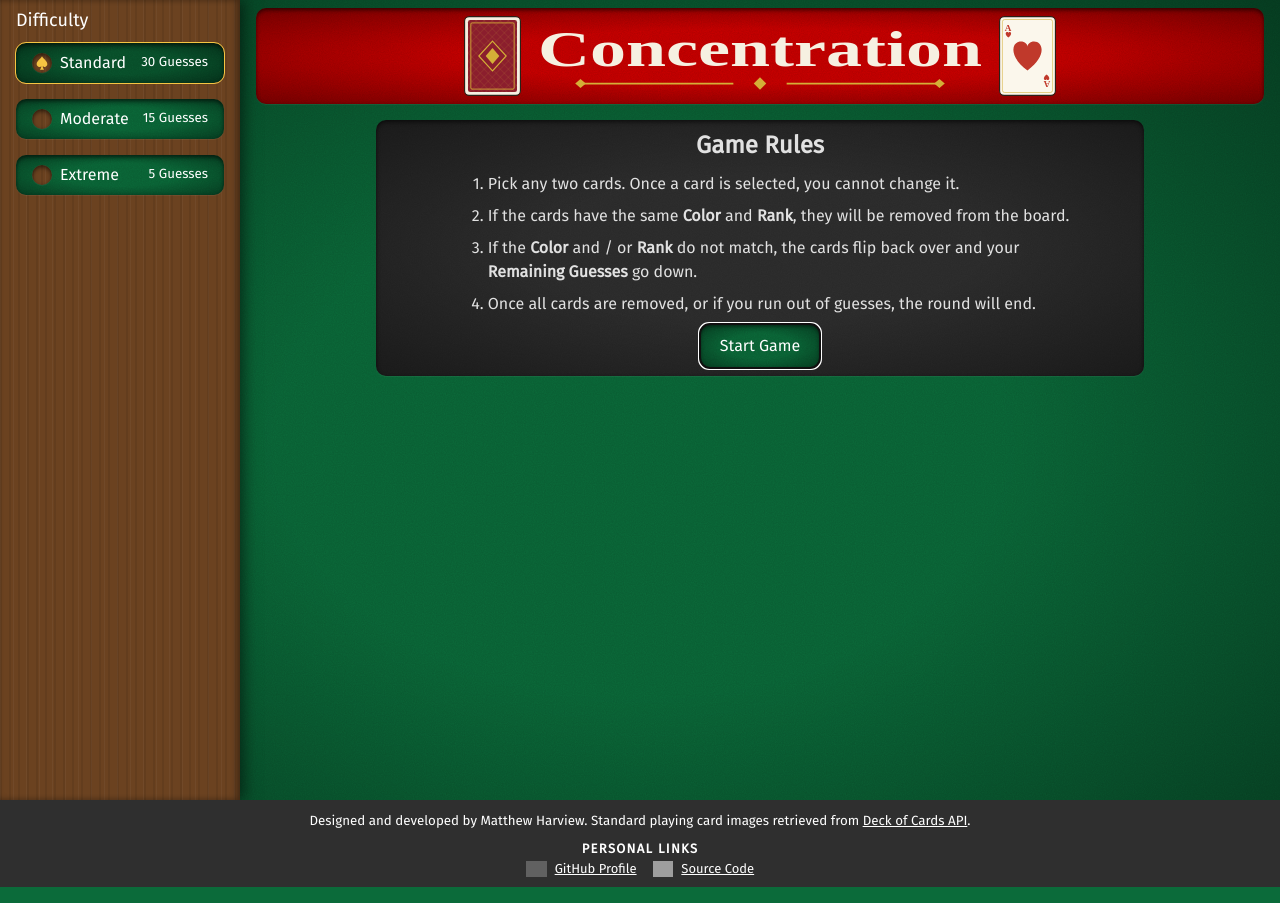
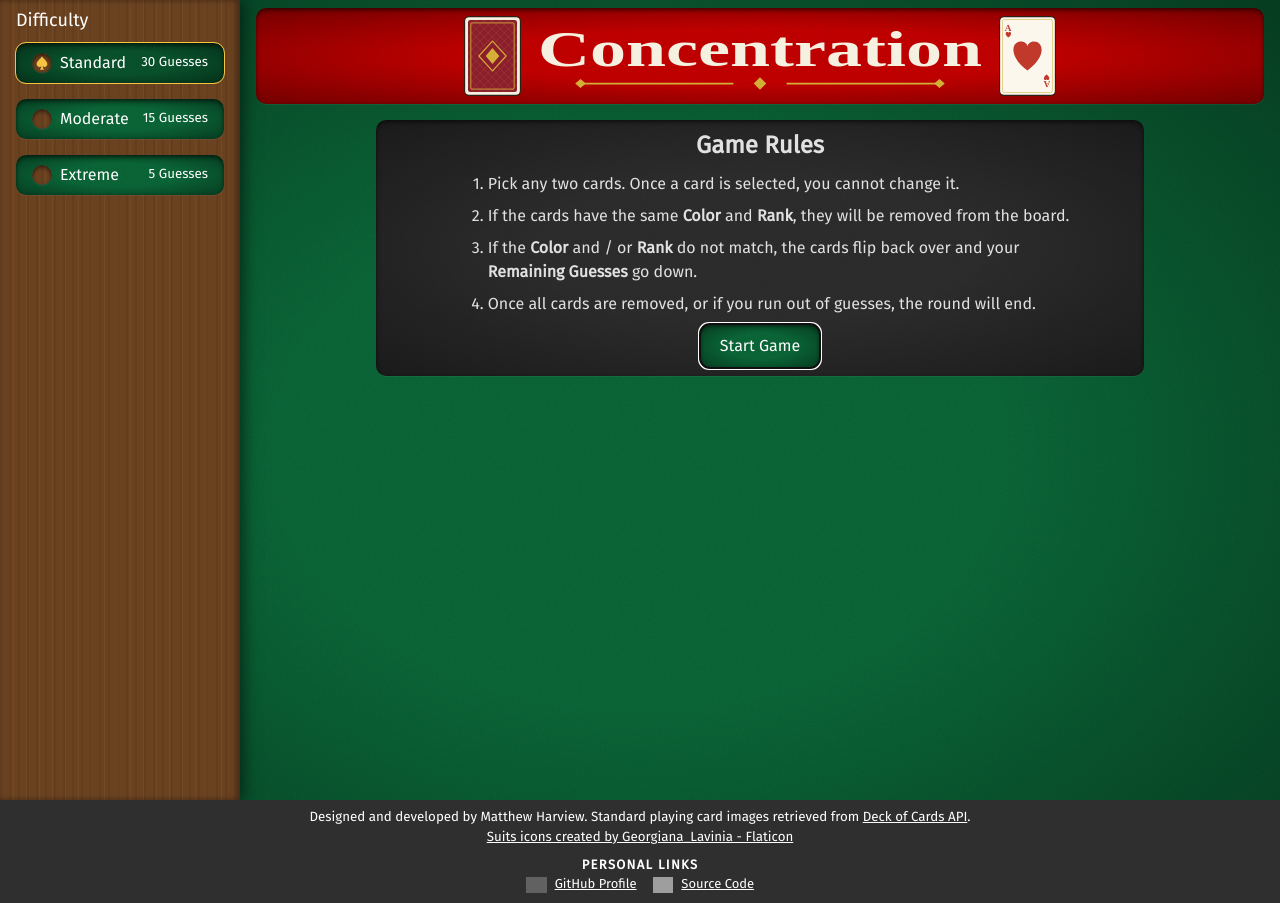
Before and after one commit to Long-Hold/memory-card, a React (Vite) app: page / in a window 1280 px wide. Built offline with nearby package versions, Linux system fonts and the light colour scheme; grey boxes are pictures that could not be loaded.

Commit message:
feat: add attributes and stack vertically

```diff
--- a/src/components/footer/Footer.jsx
+++ b/src/components/footer/Footer.jsx
@@ -3,10 +3,13 @@ import './footer.css';
 export function Footer() {
   return (
     <footer>
-      <p>
+      <p className='attributions'>
         <small>
           Designed and developed by Matthew Harview.
           Standard playing card images retrieved from <a href='https://deckofcardsapi.com/'>Deck of Cards API</a>.
+        </small>
+        <small>
+          <a href="https://www.flaticon.com/free-icons/suits" title="suits icons">Suits icons created by Georgiana_Lavinia - Flaticon</a>
         </small>
       </p>
 
--- a/src/components/footer/footer.css
+++ b/src/components/footer/footer.css
@@ -12,6 +12,11 @@ footer {
   background-color: var(--menu-color);
   padding: var(--container-padding);
   gap: var(--small-items-gap);
+
+  .attributions {
+    display: flex;
+    flex-flow: column nowrap;
+  }
 }
 
 #personal-links-heading {
```
